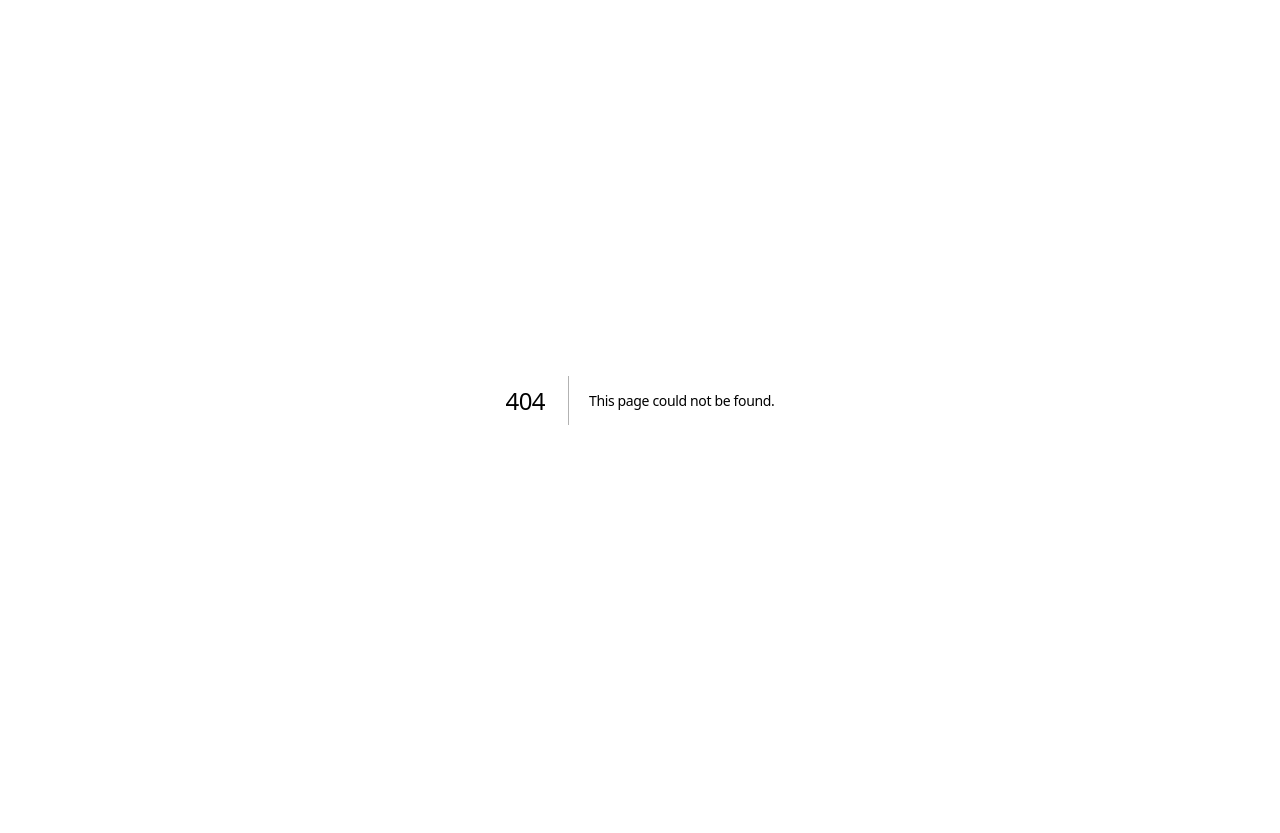
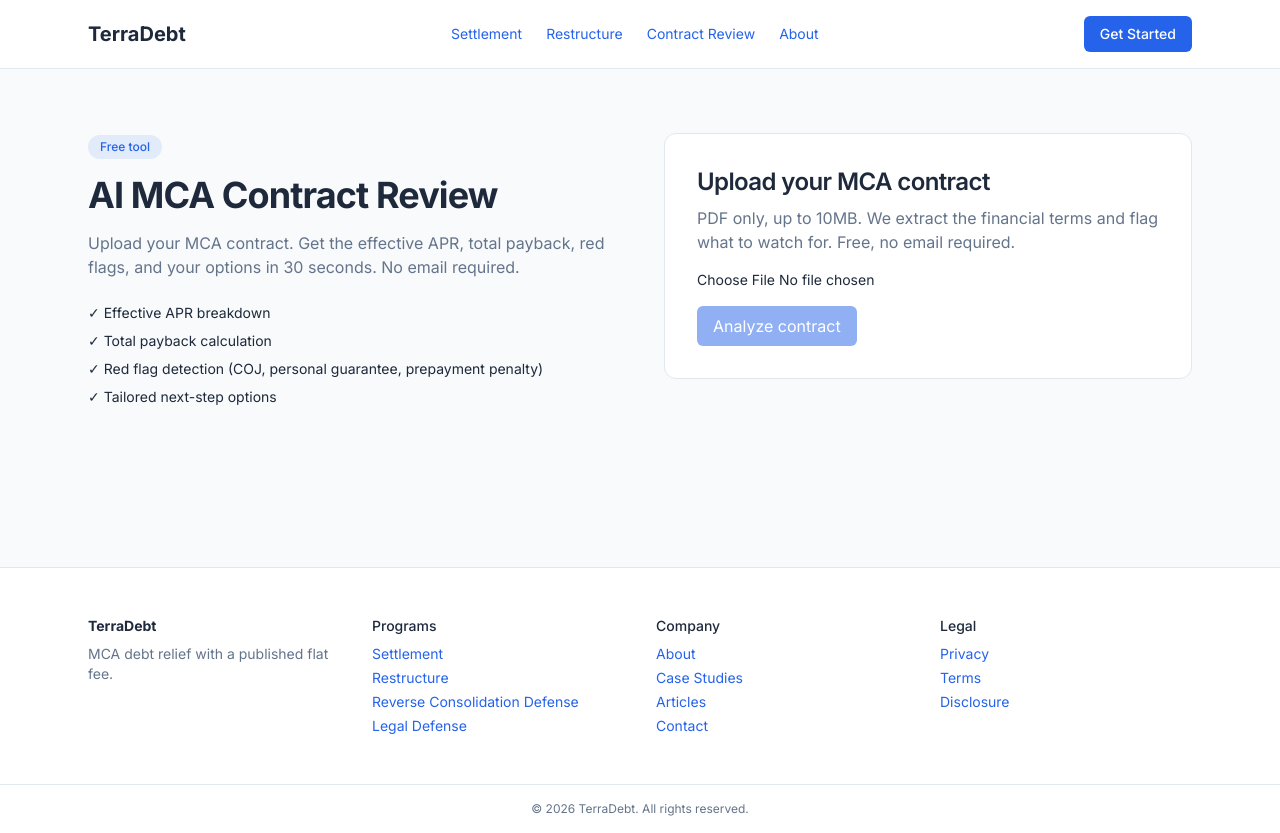
Before and after one commit to barcoastal/Terrodebt.com, a Next.js app: page /contract-review in a window 1280 px wide. Before the commit this address had no page. Before the commit the page ends 800 px from the top, so only its background shows below. Built offline with nearby package versions, Linux system fonts and the light colour scheme; no server answers.

Commit message:
feat: AI contract review UI with upload, result, optional email capture

```diff
--- /dev/null
+++ b/app/(site)/contract-review/layout.tsx
@@ -0,0 +1,10 @@
+import type { Metadata } from "next";
+
+export const metadata: Metadata = {
+  title: "AI MCA Contract Review",
+  description: "Free AI tool that analyzes your MCA contract for effective APR, red flags, and next-step options.",
+};
+
+export default function ContractReviewLayout({ children }: { children: React.ReactNode }) {
+  return <>{children}</>;
+}
--- /dev/null
+++ b/app/(site)/contract-review/page.tsx
@@ -0,0 +1,34 @@
+"use client";
+import { useState } from "react";
+import { UploadCard } from "@/components/contract/UploadCard";
+import { ResultCard } from "@/components/contract/ResultCard";
+import { EmailCapture } from "@/components/contract/EmailCapture";
+import type { ContractAnalysis } from "@/lib/contract-analyze";
+
+export default function ContractReviewPage() {
+  const [reviewId, setReviewId] = useState<string | null>(null);
+  const [analysis, setAnalysis] = useState<ContractAnalysis | null>(null);
+
+  return (
+    <section className="mx-auto max-w-content px-6 py-16 grid md:grid-cols-2 gap-12 items-start">
+      <div>
+        <span className="inline-block bg-electric/10 text-electric text-xs font-medium px-3 py-1 rounded-full">Free tool</span>
+        <h1 className="mt-4 text-4xl font-bold">AI MCA Contract Review</h1>
+        <p className="mt-4 text-muted">Upload your MCA contract. Get the effective APR, total payback, red flags, and your options in 30 seconds. No email required.</p>
+        <ul className="mt-6 space-y-2 text-sm text-slate">
+          <li>✓ Effective APR breakdown</li>
+          <li>✓ Total payback calculation</li>
+          <li>✓ Red flag detection (COJ, personal guarantee, prepayment penalty)</li>
+          <li>✓ Tailored next-step options</li>
+        </ul>
+      </div>
+      <div>
+        {!analysis && <UploadCard onResult={(id, a) => { setReviewId(id); setAnalysis(a); }} />}
+        {analysis && reviewId && <>
+          <ResultCard a={analysis} />
+          <EmailCapture reviewId={reviewId} />
+        </>}
+      </div>
+    </section>
+  );
+}
--- /dev/null
+++ b/app/api/contract-review/capture/route.ts
@@ -0,0 +1,32 @@
+import { NextRequest, NextResponse } from "next/server";
+import { db } from "@/lib/db";
+import { fanOutIntegrations } from "@/lib/integrations";
+
+export async function POST(req: NextRequest) {
+  const { reviewId, email } = await req.json();
+  if (!reviewId || !email) return NextResponse.json({ ok: false }, { status: 400 });
+
+  try {
+    await db.contractReview.update({ where: { id: reviewId }, data: { emailCaptured: email } });
+
+    const lead = await db.lead.create({
+      data: {
+        firstName: "Unknown",
+        lastName: "Unknown",
+        businessName: "(contract-review)",
+        phone: "0000000000",
+        email,
+        hasMcaDebt: true,
+        source: "ai-contract-review",
+        eliClickid: req.cookies.get("eli_clickid")?.value,
+      },
+    });
+    await db.contractReview.update({ where: { id: reviewId }, data: { leadId: lead.id } });
+
+    await fanOutIntegrations(lead);
+    return NextResponse.json({ ok: true });
+  } catch (e) {
+    console.error("contract-review capture failed", e);
+    return NextResponse.json({ ok: false, error: e instanceof Error ? e.message : "unknown" }, { status: 500 });
+  }
+}
--- /dev/null
+++ b/components/contract/EmailCapture.tsx
@@ -0,0 +1,33 @@
+"use client";
+import { useState } from "react";
+
+export function EmailCapture({ reviewId }: { reviewId: string }) {
+  const [email, setEmail] = useState("");
+  const [done, setDone] = useState(false);
+  const [submitting, setSubmitting] = useState(false);
+
+  async function submit() {
+    setSubmitting(true);
+    try {
+      await fetch("/api/contract-review/capture", {
+        method: "POST",
+        headers: { "content-type": "application/json" },
+        body: JSON.stringify({ reviewId, email }),
+      });
+      setDone(true);
+    } finally { setSubmitting(false); }
+  }
+
+  if (done) return <p className="text-sm text-muted mt-6">Sent. Check your inbox in a minute.</p>;
+
+  return (
+    <div className="mt-8 bg-offwhite p-6 rounded-md">
+      <p className="font-medium">Want this analysis as a PDF?</p>
+      <div className="mt-2 flex gap-2">
+        <input type="email" placeholder="you@business.com" value={email} onChange={(e) => setEmail(e.target.value)} className="flex-1 border border-border rounded-md px-3 py-2" />
+        <button onClick={submit} disabled={!email || submitting} className="bg-electric text-white px-4 py-2 rounded-md disabled:opacity-50">{submitting ? "..." : "Email it"}</button>
+      </div>
+      <p className="mt-1 text-xs text-muted">Optional. Your analysis is already shown above.</p>
+    </div>
+  );
+}
--- /dev/null
+++ b/components/contract/ResultCard.tsx
@@ -0,0 +1,34 @@
+import type { ContractAnalysis } from "@/lib/contract-analyze";
+
+export function ResultCard({ a }: { a: ContractAnalysis }) {
+  return (
+    <div className="bg-white border border-border rounded-xl p-8">
+      <h2 className="text-2xl font-semibold">Analysis</h2>
+      <p className="mt-2 text-muted">{a.summary}</p>
+
+      <dl className="grid grid-cols-2 gap-4 mt-6">
+        <Stat label="Funded amount" value={a.fundedAmount ? `$${a.fundedAmount.toLocaleString()}` : "-"} />
+        <Stat label="Total payback" value={a.totalPayback ? `$${a.totalPayback.toLocaleString()}` : "-"} />
+        <Stat label="Factor rate" value={a.factorRate ? a.factorRate.toFixed(2) : "-"} />
+        <Stat label="Effective APR" value={a.effectiveApr ? `${a.effectiveApr.toFixed(1)}%` : "-"} highlight />
+        <Stat label="Term" value={a.termDays ? `${a.termDays} days` : "-"} />
+        <Stat label="Daily debit" value={a.dailyPayment ? `$${a.dailyPayment.toLocaleString()}` : "-"} />
+      </dl>
+
+      <h3 className="text-lg font-semibold mt-8">Red flags</h3>
+      {(a.redFlags ?? []).length === 0 ? <p className="mt-2 text-muted">No major red flags identified.</p> : <ul className="mt-2 space-y-1 text-slate">{a.redFlags.map((f, i) => <li key={i}>⚠ {f}</li>)}</ul>}
+
+      <h3 className="text-lg font-semibold mt-6">Options</h3>
+      <ul className="mt-2 space-y-1 text-slate">{(a.options ?? []).map((o, i) => <li key={i}>→ {o}</li>)}</ul>
+    </div>
+  );
+}
+
+function Stat({ label, value, highlight }: { label: string; value: string; highlight?: boolean }) {
+  return (
+    <div className={`p-3 rounded-md ${highlight ? "bg-electric/10" : "bg-offwhite"}`}>
+      <div className="text-xs text-muted uppercase">{label}</div>
+      <div className={`text-lg font-semibold ${highlight ? "text-electric" : "text-slate"}`}>{value}</div>
+    </div>
+  );
+}
--- /dev/null
+++ b/components/contract/UploadCard.tsx
@@ -0,0 +1,35 @@
+"use client";
+import { useState } from "react";
+import type { ContractAnalysis } from "@/lib/contract-analyze";
+
+export function UploadCard({ onResult }: { onResult: (id: string, a: ContractAnalysis) => void }) {
+  const [file, setFile] = useState<File | null>(null);
+  const [loading, setLoading] = useState(false);
+  const [error, setError] = useState<string | null>(null);
+
+  async function submit() {
+    if (!file) return;
+    setLoading(true); setError(null);
+    try {
+      const fd = new FormData(); fd.set("file", file);
+      const res = await fetch("/api/contract-review", { method: "POST", body: fd });
+      const json = await res.json();
+      if (!json.ok) throw new Error(json.error);
+      onResult(json.reviewId, json.analysis);
+    } catch (e) {
+      setError(e instanceof Error ? e.message : "failed");
+    } finally { setLoading(false); }
+  }
+
+  return (
+    <div className="bg-white border border-border rounded-xl p-8">
+      <h2 className="text-2xl font-semibold">Upload your MCA contract</h2>
+      <p className="mt-2 text-muted">PDF only, up to 10MB. We extract the financial terms and flag what to watch for. Free, no email required.</p>
+      <input type="file" accept="application/pdf" onChange={(e) => setFile(e.target.files?.[0] ?? null)} className="mt-4 block w-full text-sm" />
+      <button disabled={!file || loading} onClick={submit} className="mt-4 bg-electric text-white px-4 py-2 rounded-md disabled:opacity-50">
+        {loading ? "Analyzing..." : "Analyze contract"}
+      </button>
+      {error && <p className="text-red-600 mt-3 text-sm">{error}</p>}
+    </div>
+  );
+}
```
